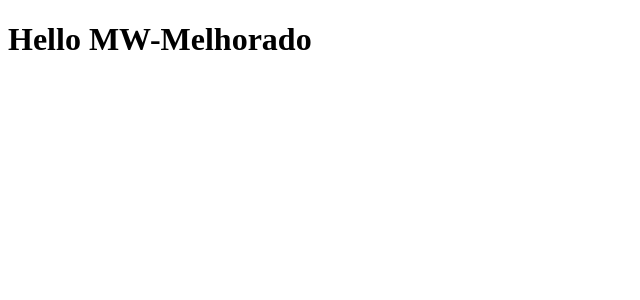
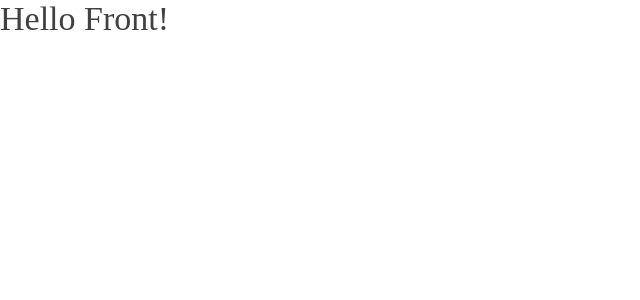
Before and after one commit to SwitchDreams/cadeomw, a React (Create React App) app: page / in a window 1280 px wide. Shown: the top 300 px of the page, without its empty margins (0-640 px from the left). Built offline with nearby package versions, Linux system fonts and the light colour scheme.

Commit message:
Organizando estrutura básica do projeto.

```diff
--- a/package.json
+++ b/package.json
@@ -10,9 +10,13 @@
     "@types/node": "^12.0.0",
     "@types/react": "^16.9.0",
     "@types/react-dom": "^16.9.0",
+    "@types/react-router-dom": "^5.1.5",
+    "axios": "^0.19.2",
     "react": "^16.13.1",
     "react-dom": "^16.13.1",
+    "react-router-dom": "^5.2.0",
     "react-scripts": "3.4.1",
+    "styled-components": "^5.1.1",
     "typescript": "~3.7.2"
   },
   "scripts": {
@@ -34,6 +38,7 @@
     ]
   },
   "devDependencies": {
+    "@types/styled-components": "^5.1.1",
     "@typescript-eslint/eslint-plugin": "^3.7.0",
     "@typescript-eslint/parser": "^3.7.0",
     "eslint": "^6.8.0",
--- a/src/App.tsx
+++ b/src/App.tsx
@@ -1,7 +1,18 @@
 import React from 'react';
+import { BrowserRouter } from 'react-router-dom';
 
-function App() {
-  return <h1>Hello MW-Melhorado</h1>;
-}
+import GlobalStyles from './styles/global';
+
+import Routes from './routes';
+
+const App: React.FC = () => {
+  return (
+    <BrowserRouter>
+      <Routes />
+
+      <GlobalStyles />
+    </BrowserRouter>
+  );
+};
 
 export default App;
--- a/src/index.tsx
+++ b/src/index.tsx
@@ -6,5 +6,5 @@ ReactDOM.render(
   <React.StrictMode>
     <App />
   </React.StrictMode>,
-  document.getElementById('root')
+  document.getElementById('root'),
 );
--- /dev/null
+++ b/src/pages/Dashboard/index.tsx
@@ -0,0 +1,13 @@
+import React from 'react';
+
+import { Container } from './styles';
+
+/*
+  Página principal - Bahia
+*/
+
+const Dashboard: React.FC = () => {
+  return <Container>Hello Front!</Container>;
+};
+
+export default Dashboard;
--- /dev/null
+++ b/src/pages/Dashboard/styles.ts
@@ -0,0 +1,5 @@
+import styled from 'styled-components';
+
+export const Container = styled.div`
+  font-size: 34px;
+`;
--- /dev/null
+++ b/src/routes/Routes.tsx
@@ -0,0 +1,15 @@
+import React from 'react';
+import {
+  Route as ReactDOMRoute,
+  RouteProps as ReactDOMRouteProps,
+} from 'react-router-dom';
+
+interface RouteProps extends ReactDOMRouteProps {
+  component: React.ComponentType;
+}
+
+const Route: React.FC<RouteProps> = ({ component: Component, ...rest }) => {
+  return <ReactDOMRoute {...rest} render={() => <Component />} />;
+};
+
+export default Route;
--- /dev/null
+++ b/src/routes/index.tsx
@@ -0,0 +1,14 @@
+import React from 'react';
+import { Switch } from 'react-router-dom';
+
+import Route from './Routes';
+
+import Dashboard from '../pages/Dashboard';
+
+const Routes: React.FC = () => (
+  <Switch>
+    <Route path="/" exact component={Dashboard} />
+  </Switch>
+);
+
+export default Routes;
--- /dev/null
+++ b/src/styles/global.ts
@@ -0,0 +1,29 @@
+import { createGlobalStyle } from 'styled-components';
+
+export default createGlobalStyle`
+  * {
+    margin: 0;
+    padding: 0;
+    box-sizing: border-box;
+    outline: 0;
+  }
+
+  body {
+    background: #FFF;
+    color: #414141;
+    -webkit-font-smoothing: antialiased;
+  }
+
+  body, button, input {
+    font-family: 'Roboto Slab', serif;
+    font-size: 16px;
+  }
+
+  h1, h2, h3, h3, h4, h5, h6, strong {
+    font-weight: 500;
+  }
+
+  button {
+    cursor: pointer;
+  }
+`;
```
Also changed, not shown: src/services/api.ts (added, +7 -0 lines), .eslintrc.json, 2 other files (tests, documents, lock files or other folders).
